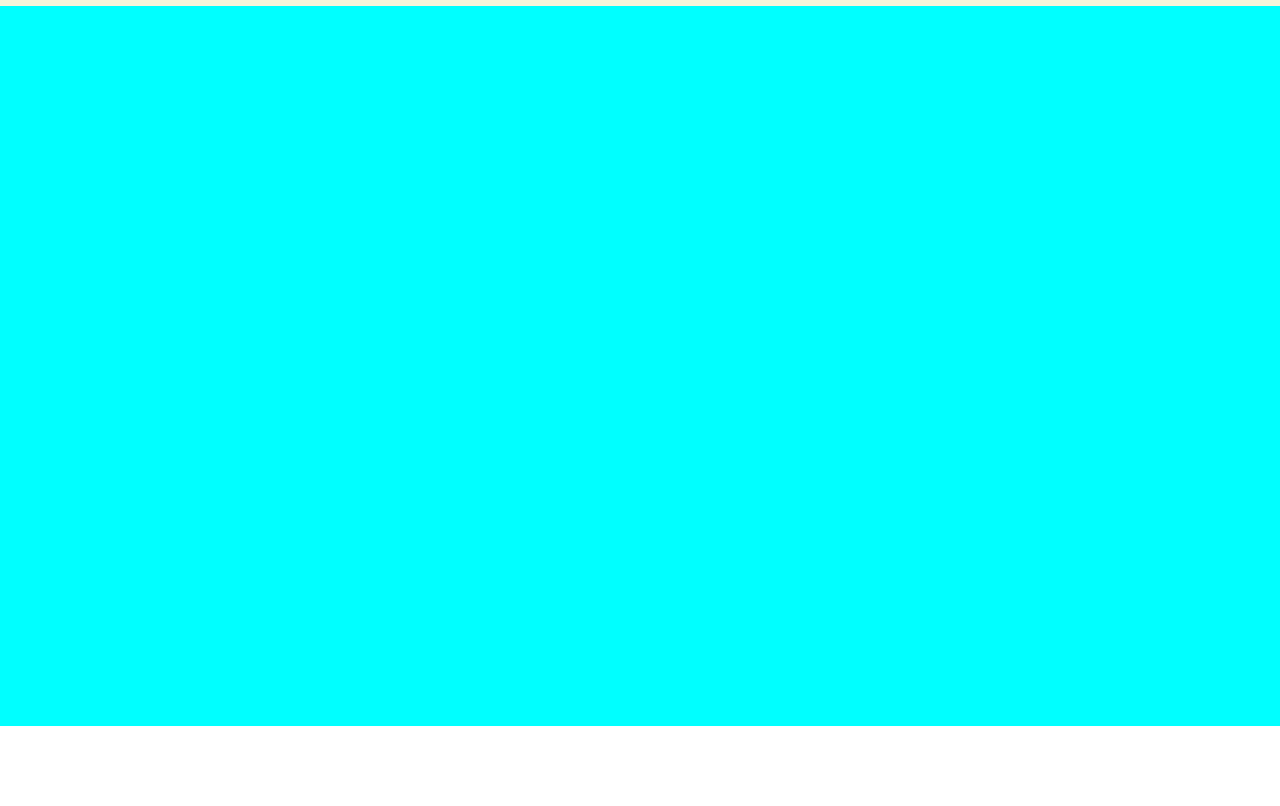
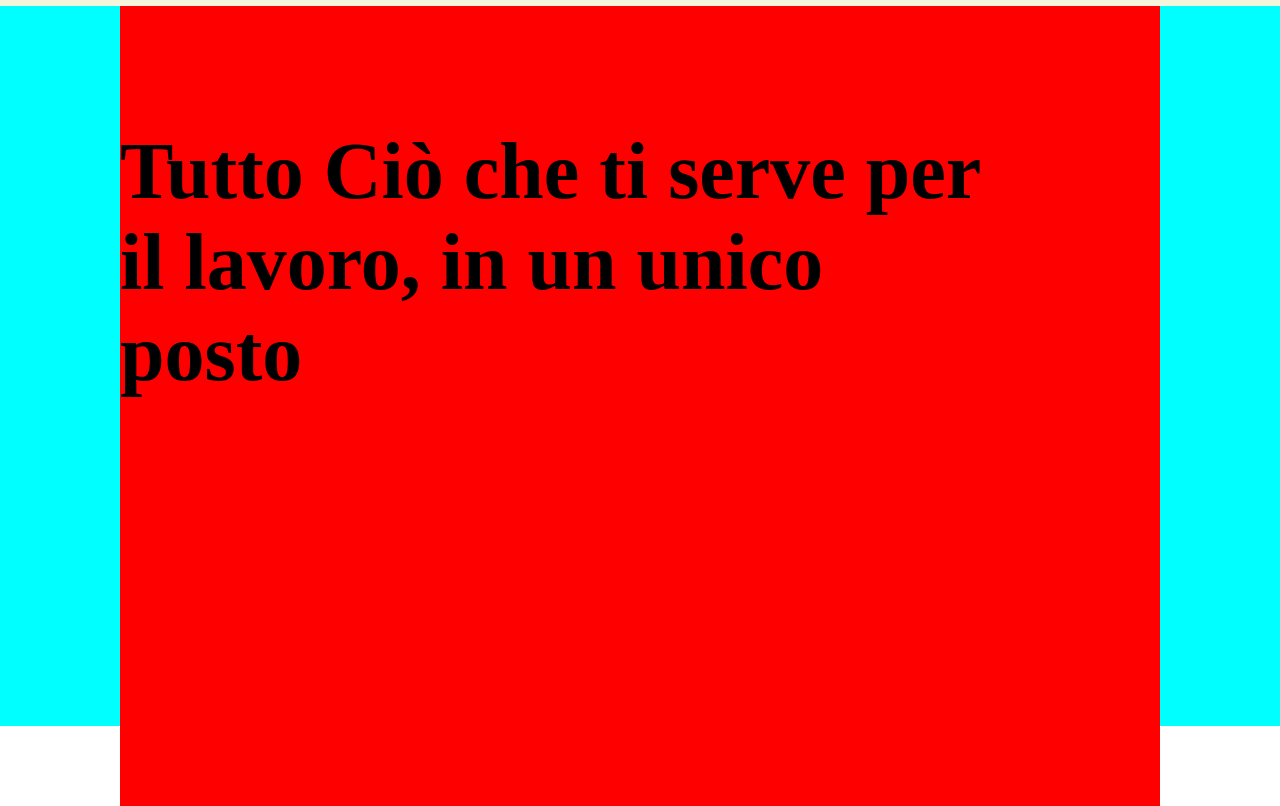
Before and after one commit to mattiavisona/htmlcss-dropbox, a plain HTML site: page index.html in a window 1280 px wide. Shown: the part 74-880 px from the top of the page. Before the commit the page ends 800 px from the top, so only its background shows below. Drawn offline with Linux system fonts and the light colour scheme.

Commit message:
add first title

```diff
--- a/index.html
+++ b/index.html
@@ -44,6 +44,13 @@
 
         </header>
         <!--/header-->
+        <div class="jumbo">
+            <h1 class="title">
+                Tutto Ciò che ti serve per il lavoro, in un unico posto
+            </h1>
+
+
+        </div>
     </div>
 
 </body>
--- a/style.css
+++ b/style.css
@@ -46,3 +46,17 @@
     align-items: center;
     margin-left: 950px;
 }
+
+.jumbo{
+    width: 130vh;
+    margin: 0 auto;
+    background-color: red;
+    height: 100vh;
+}
+
+.title{
+    height: 200px;
+    width: 110vh;
+    font-size: 5em;
+    padding-top: 120px;
+}
```
